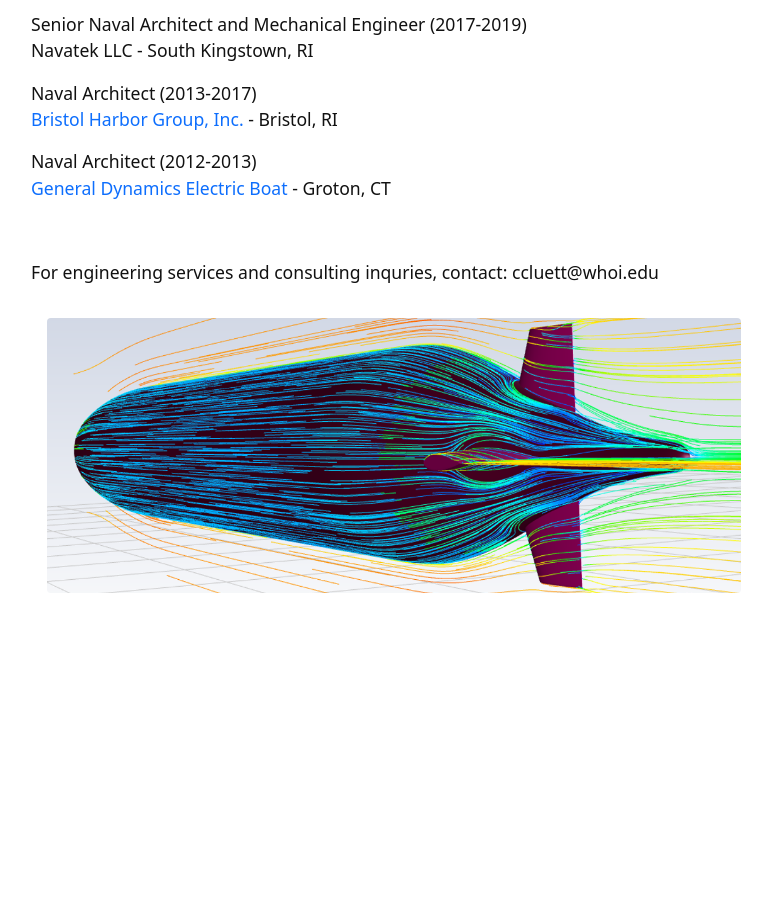
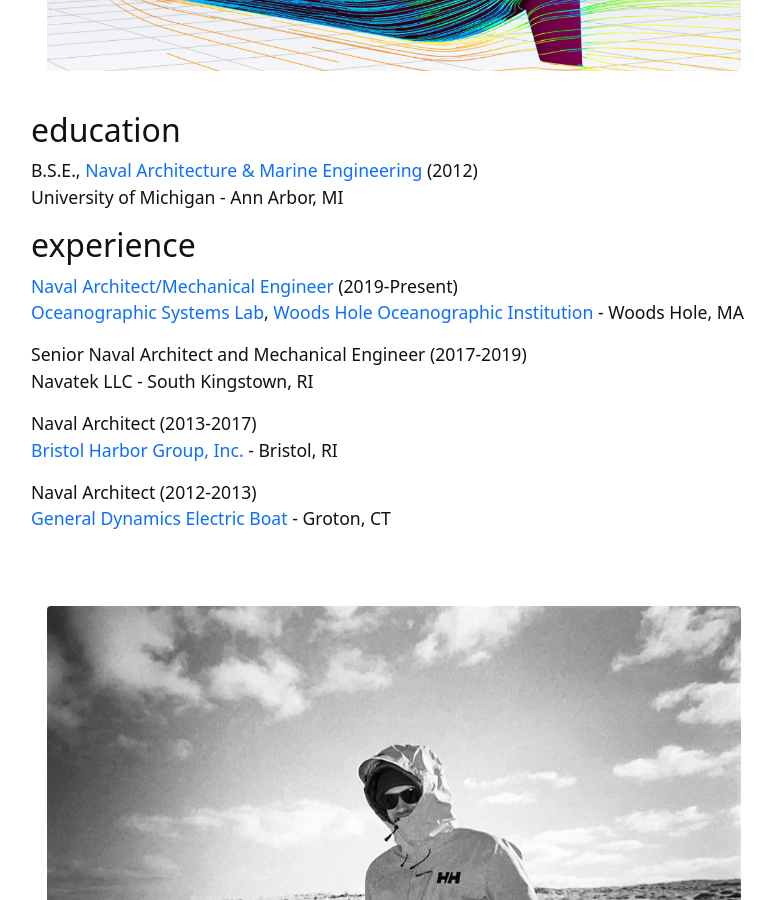
Before and after one commit to ccluett/website, a Jekyll site: the page built from content/0-about.md, in a window 1280 px wide and 900 px high, scrolled down 404 px. Shown: the whole window, without its empty margins (246-1021 px from the left). Built offline with Jekyll 4.4.1, drawn with Linux system fonts in a browser that asks for light colours; before the commit the page ends 1045 px from its top, so only the background shows below that.

Commit message:
Update 0-about.md

```diff
--- a/content/0-about.md
+++ b/content/0-about.md
@@ -4,6 +4,8 @@ nav: true
 ---
 
 -----------
+
+{% include figure.html img="picture2.png" width="100%" %}
 
 ## education
 B.S.E., [Naval Architecture & Marine Engineering](https://name.engin.umich.edu/) (2012)\
@@ -24,6 +26,4 @@ Naval Architect (2012-2013)\
 
 <br>
 
-For engineering services and consulting inquries, contact: ccluett@whoi.edu
-
-{% include figure.html img="picture2.png" width="100%" %}
+{% include figure.html img="img_312438.jpg" width="100%" %}
```
